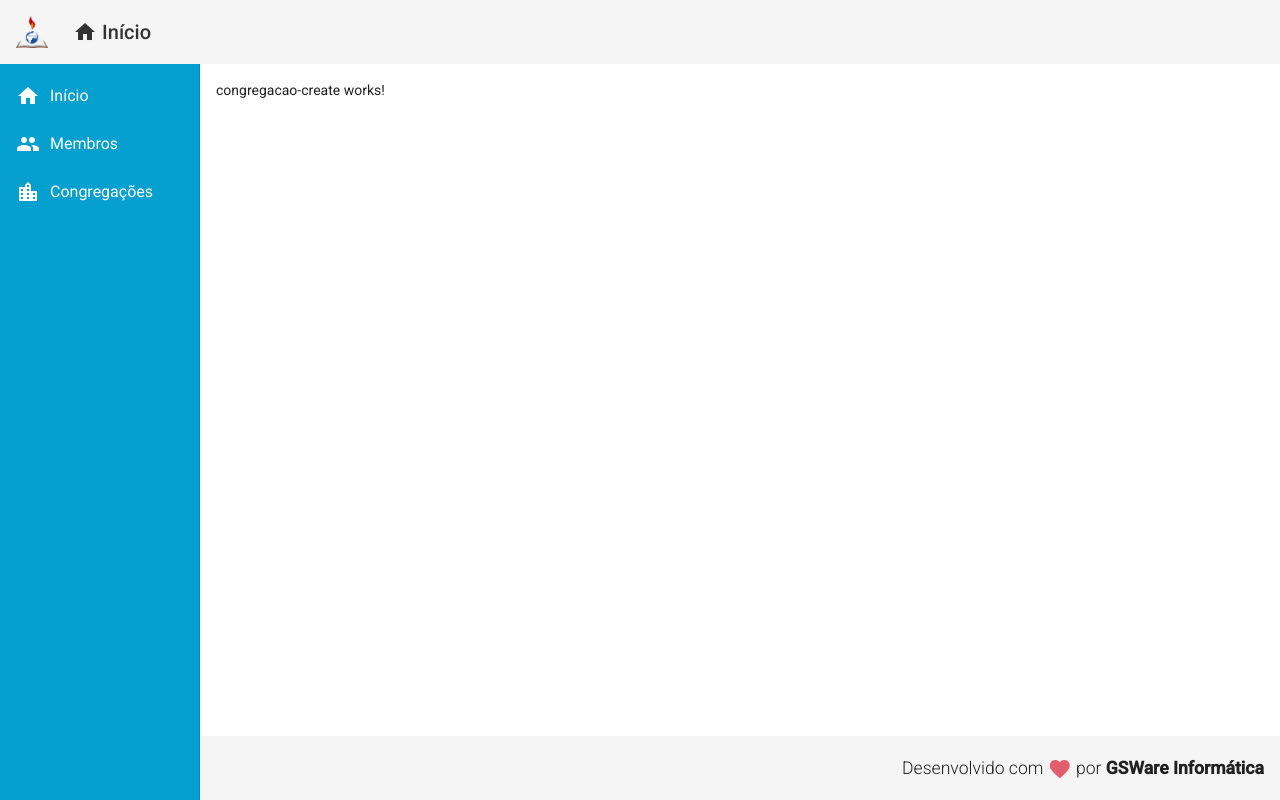
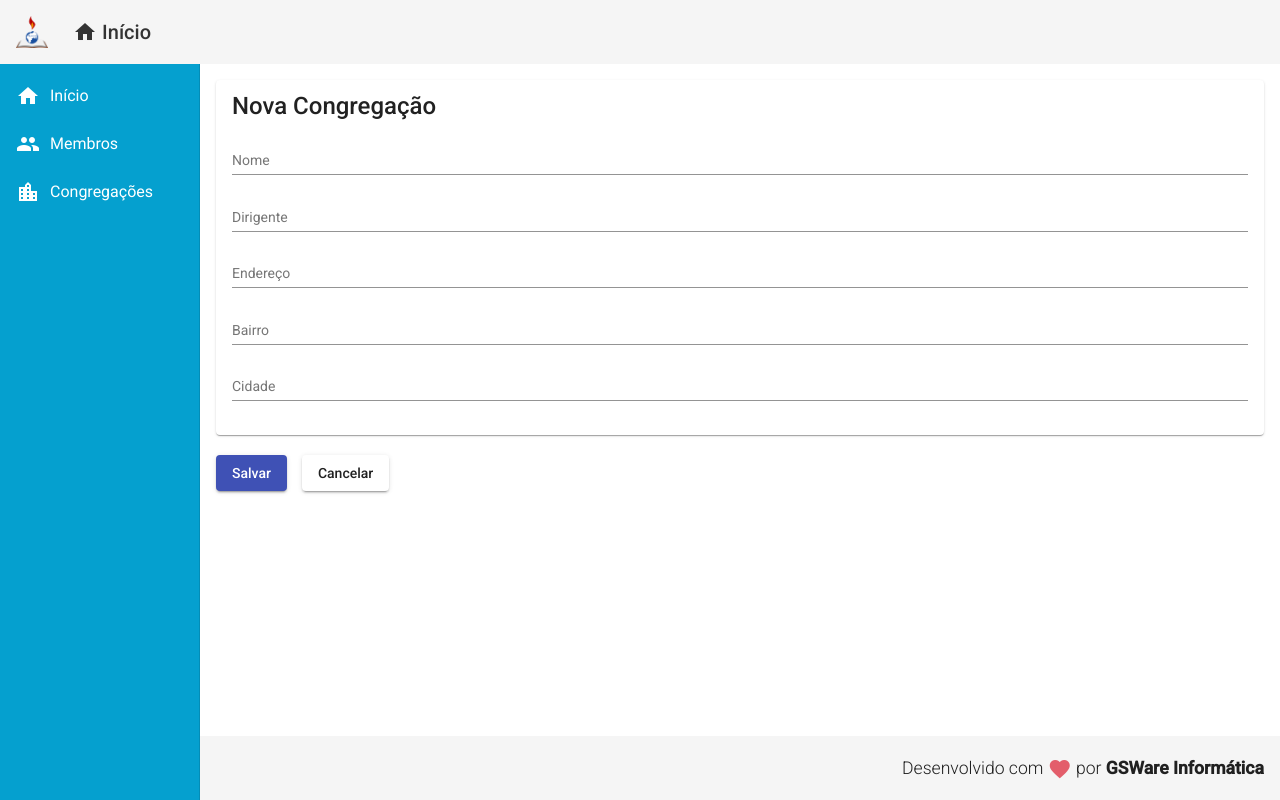
Before and after one commit to gabriel-mars/registro-membros, an Angular app in the folder registro-membros/: page /congregacoes/create in a window 1280 px wide. Built offline with nearby package versions, Linux system fonts and the light colour scheme.

Commit message:
Cadastro de congregações funcional

```diff
--- a/registro-membros/package.json
+++ b/registro-membros/package.json
@@ -12,10 +12,11 @@
   "private": true,
   "dependencies": {
     "@angular/animations": "~9.1.3",
-    "@angular/cdk": "^9.2.1",
+    "@angular/cdk": "^9.2.2",
     "@angular/common": "~9.1.3",
     "@angular/compiler": "~9.1.3",
     "@angular/core": "~9.1.3",
+    "@angular/flex-layout": "^9.0.0-beta.29",
     "@angular/forms": "~9.1.3",
     "@angular/material": "^9.2.1",
     "@angular/platform-browser": "~9.1.3",
--- a/registro-membros/src/app/app.module.ts
+++ b/registro-membros/src/app/app.module.ts
@@ -19,6 +19,7 @@ import { MembroCreateComponent } from './components/membro/membro-create/membro-
 import { MatButtonModule } from '@angular/material/button';
 import { MatSnackBarModule } from '@angular/material/snack-bar';
 import { HttpClientModule } from '@angular/common/http';
+import { FlexLayoutModule } from '@angular/flex-layout';
 
 import { FormsModule } from '@angular/forms';
 import { MatFormFieldModule } from '@angular/material/form-field';
@@ -59,7 +60,8 @@ import { CongregacaoCreateComponent } from './components/congregacao/congregacao
     FormsModule,
     MatFormFieldModule,
     MatInputModule,
-    MatTableModule
+    MatTableModule,
+    FlexLayoutModule
   ],
   providers: [],
   bootstrap: [AppComponent]
--- a/registro-membros/src/app/components/congregacao/congregacao-create/congregacao-create.component.css
+++ b/registro-membros/src/app/components/congregacao/congregacao-create/congregacao-create.component.css
@@ -0,0 +1,8 @@
+form {
+    display: grid;
+    margin-top: 20px;
+}
+
+button {
+    margin: 20px 15px 0px 0px;
+}
--- a/registro-membros/src/app/components/congregacao/congregacao-create/congregacao-create.component.html
+++ b/registro-membros/src/app/components/congregacao/congregacao-create/congregacao-create.component.html
@@ -1 +1,33 @@
-<p>congregacao-create works!</p>
+<mat-card>
+    <mat-card-title>Nova Congregação</mat-card-title>
+
+    <form>
+        <mat-form-field>
+            <input matInput placeholder="Nome" [(ngModel)] = "congregacao.nome" name="nome"/>
+        </mat-form-field>
+
+        <mat-form-field>
+            <input matInput placeholder="Dirigente" [(ngModel)] = "congregacao.dirigente" name="dirigente"/>
+        </mat-form-field>
+
+        <mat-form-field>
+            <input matInput placeholder="Endereço" [(ngModel)] = "congregacao.logradouro" name="logradouro"/>
+        </mat-form-field>
+
+        <mat-form-field>
+            <input matInput placeholder="Bairro" [(ngModel)] = "congregacao.bairro" name="bairro"/>
+        </mat-form-field>
+
+        <mat-form-field>
+            <input matInput placeholder="Cidade" [(ngModel)] = "congregacao.cidade" name="cidade"/>
+        </mat-form-field>
+    </form>
+</mat-card>
+
+<button mat-raised-button (click)="createCongregacao()" color="primary">
+    Salvar
+</button>
+
+<button mat-raised-button (click)="cancel()">
+    Cancelar
+</button>
--- a/registro-membros/src/app/components/congregacao/congregacao.service.ts
+++ b/registro-membros/src/app/components/congregacao/congregacao.service.ts
@@ -43,6 +43,22 @@ export class CongregacaoService {
     );
   }
 
+  update(congregacao: Congregacao): Observable<Congregacao> {
+    const url = `${this.baseUrl}/${congregacao.id}`;
+    return this.http.put<Congregacao>(url, congregacao).pipe(
+      map((obj) => obj),
+      catchError(e => this.errorHandler(e))
+    );
+  }
+
+  delete(id: number): Observable<Congregacao> {
+    const url = `${this.baseUrl}/${id}`;
+    return this.http.delete<Congregacao>(url).pipe(
+      map((obj) => obj),
+      catchError(e => this.errorHandler(e))
+    )
+  }
+
   errorHandler(e: any): Observable<any> {
     this.showMessage('Ocorreu um erro!', true);
     return EMPTY;
```
Also changed, not shown: 1 other file (tests, documents, lock files or other folders).
